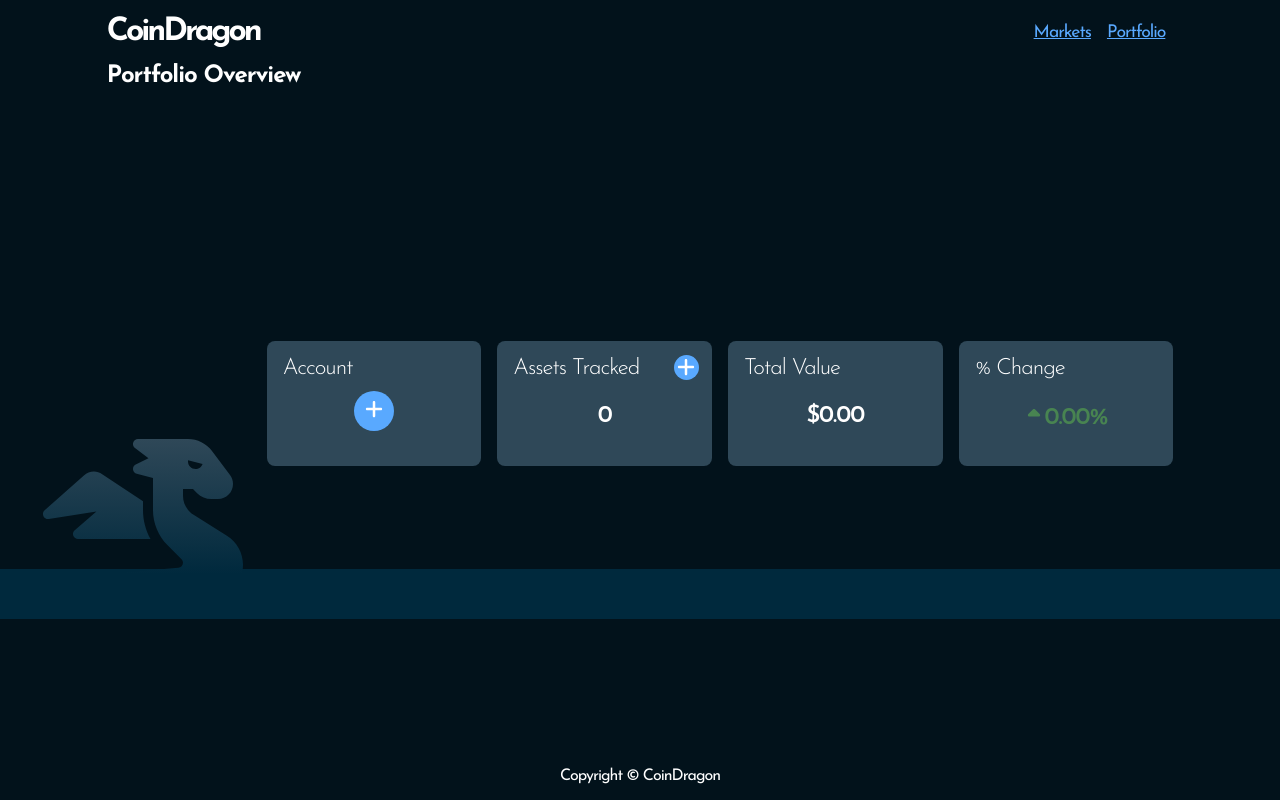
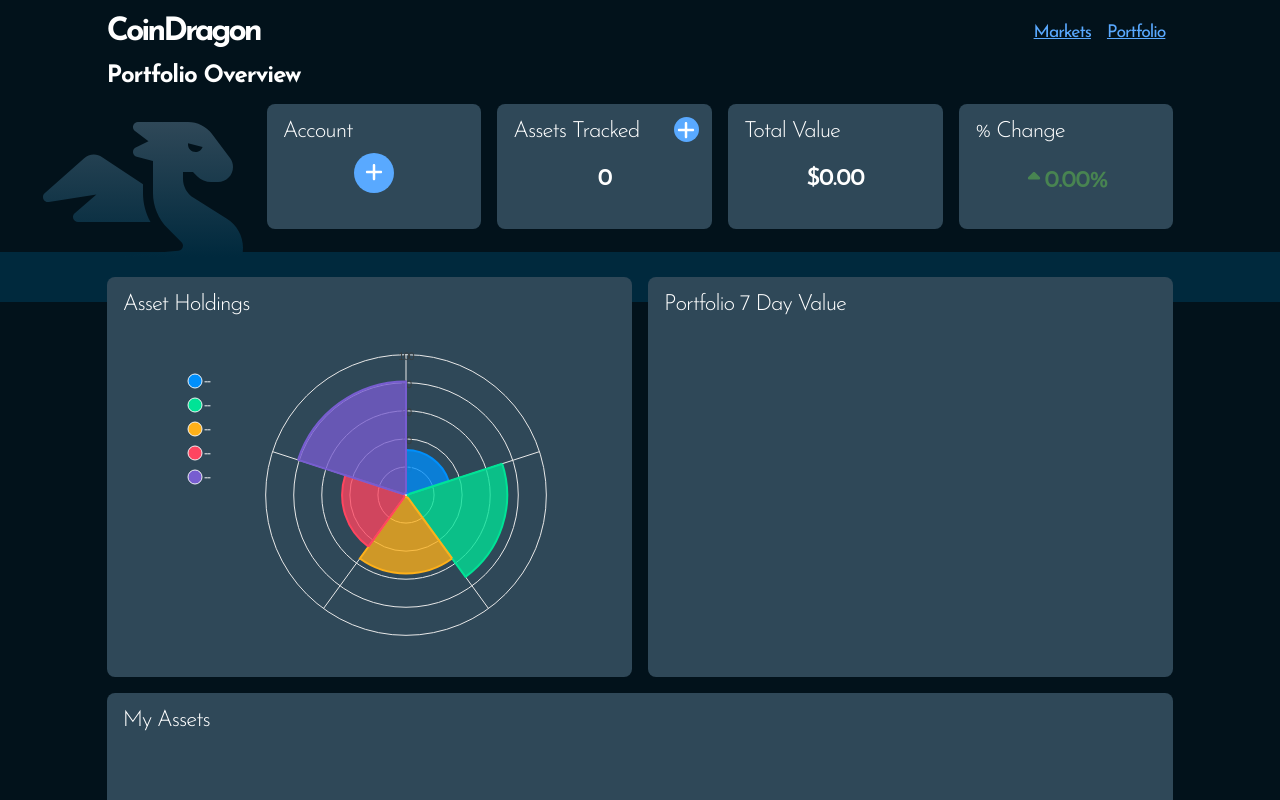
Before and after one commit to Wryder505/CoinDragon, a Next.js app: page / in a window 1280 px wide. Shown: the top 800 px of the page. Built offline with nearby package versions, Linux system fonts and the light colour scheme.

Commit message:
Asset Holdings

```diff
--- /dev/null
+++ b/app/components/Assets.js
@@ -0,0 +1,9 @@
+const Assets = () => {
+	return (
+		<div className="assets">
+			<h3>My Assets</h3>
+		</div>
+	);
+}
+
+export default Assets;
--- /dev/null
+++ b/app/components/Holdings.js
@@ -0,0 +1,64 @@
+import { useEffect, useState } from 'react'
+import Chart from 'react-apexcharts'
+
+const Holdings = ({ tokens }) => {
+  const defaultSymbols = ["--", "--", "--", "--", "--",]
+  const defaultBalances = [32, 72.1, 55.89, 45.5, 80.9]
+
+  const [symbols, setSymbols] = useState(null)
+  const [balances, setBalances] = useState(null)
+
+  const calculateValue = () => {
+    let _symbols = []
+    let _balances = []
+
+    for (var i = 0; i < tokens.length; i++) {
+      _symbols.push(tokens[i].market.symbol.toUpperCase())
+      _balances.push(tokens[i].value)
+    }
+
+    setSymbols(_symbols)
+    setBalances(_balances)
+  }
+
+  useEffect(() => {
+    if (tokens.length === 0) {
+      setSymbols(null)
+    } else {
+      calculateValue()
+    }
+  }, [tokens])
+
+  return (
+    <div className="holdings">
+      <h3 className="holdings__title">Asset Holdings</h3>
+      <div className="holdings__chart">
+
+        <Chart
+          options={{
+            labels: symbols ? symbols : defaultSymbols,
+            legend: {
+              position: 'left',
+              horizontalAlign: 'center',
+              labels: {
+                fontSize: '48px',
+                fontWeight: 'bold',
+                colors: '#FFFFFF'
+              }
+            },
+            fill: {
+              opacity: 0.88
+            },
+          }}
+          series={balances ? balances : defaultBalances}
+          type="polarArea"
+          height={300}
+        />
+
+      </div>
+    </div>
+
+  );
+}
+
+export default Holdings;
--- a/app/components/Overview.js
+++ b/app/components/Overview.js
@@ -13,6 +13,7 @@ import add from '../assets/add.svg'
 
 const Overview = ({ account, setAccount, markets, trackedTokens, setTrackedTokens, tokens }) => {
 	const [value, setValue] = useState(0)
+	const [percentageChange, setPercentageChange] = useState (0)
 
 	const [isAccountModalOpen, setIsAccountModalOpen] = useState(false)
 	const [isAddTokenModalOpen, setIsAddTokenModalOpen] = useState(false)
@@ -37,11 +38,31 @@ const Overview = ({ account, setAccount, markets, trackedTokens, setTrackedToken
     setValue(total)
   }
 
+  	  const calculatePercentageChange = () => {
+  	  	let total = 0
+
+  	  	for(var i = 0; i < tokens.length; i++) {
+  	  		if(tokens[i].balance === 0) { continue }
+
+  	  		// Get past & current values
+  	  		const pastValue = (tokens[i].market.current_price - tokens[i].market.price_change_24h) * tokens[i].balance
+  	  		const currentValue = tokens[i].value
+  	  		const change = ((currentValue - pastValue) / pastValue) * 100
+
+  	  		total += change
+  	  	}
+
+  	  	setPercentageChange(total)
+
+  }
+
 		useEffect(() => {
 			if (tokens.length === 0) {
 				setValue(0)
+				setPercentageChange(0)
 			} else {
 				calculateValue()
+				calculatePercentageChange()
 			}
 		})
 
@@ -86,12 +107,12 @@ const Overview = ({ account, setAccount, markets, trackedTokens, setTrackedToken
 				<h3>% Change</h3>
 				<p>
 					<Image
-						src={up}
+						src={percentageChange < 0 ? down : up}
 						width={20}
 						height={20}
 						alt="Change direction"
 					/>
-					<span className="green">0.00%</span>
+					<span className={percentageChange < 0 ? 'red' : 'green'}>{percentageChange.toFixed(2)}%</span>
 				</p>
 			</div>
 
--- /dev/null
+++ b/app/components/Values.js
@@ -0,0 +1,12 @@
+const Values = () => {
+	return (
+		<div className="value">
+			<h3 className="value__title">Portfolio 7 Day Value</h3>
+			<div className="value__chart">
+
+			</div>
+		</div>
+	);
+}
+
+export default Values;
--- a/app/page.js
+++ b/app/page.js
@@ -4,6 +4,10 @@ import { useState, useEffect } from 'react'
 
 // Components
 import Overview from './components/Overview'
+import Holdings from './components/Holdings'
+import Values from './components/Values'
+import Assets from './components/Assets'
+
 
 // Snapshot Data
 import marketSnapshot from './snapshots/markets.json'
@@ -39,8 +43,8 @@ export default function Home() {
 
     // Balances
     const balanceSnapshot = {
-      'ethereum': 0.0114677685473358,
-      'usd-coin': 0.00,
+      'ethereum': 2.0114677685473358,
+      'usd-coin': 1.32,
     }
     const balance = balanceSnapshot[id]
 
@@ -83,6 +87,12 @@ export default function Home() {
       <div className="details">
         <div className="divider"></div>
 
+        <Holdings tokens={tokens}/>
+
+        <Values />
+
+        <Assets />
+
       </div>
     </main>
   )
```
